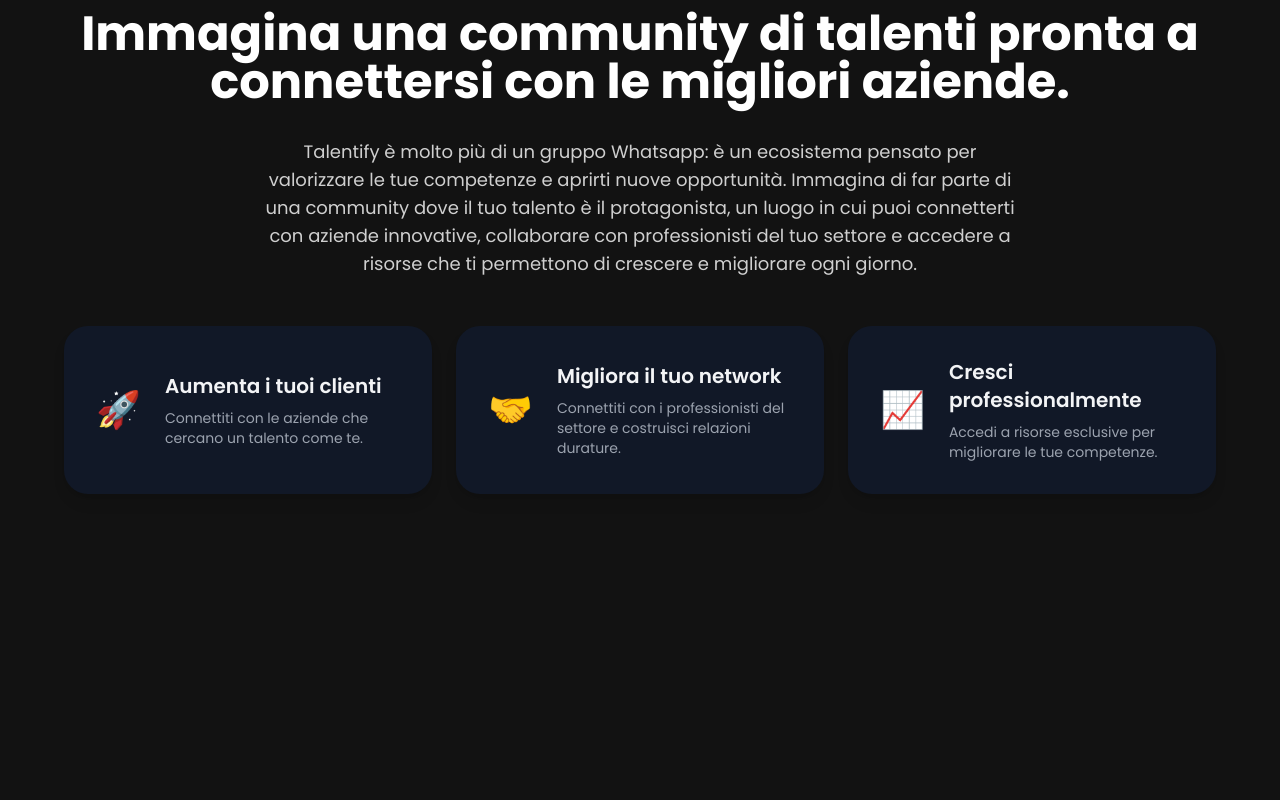
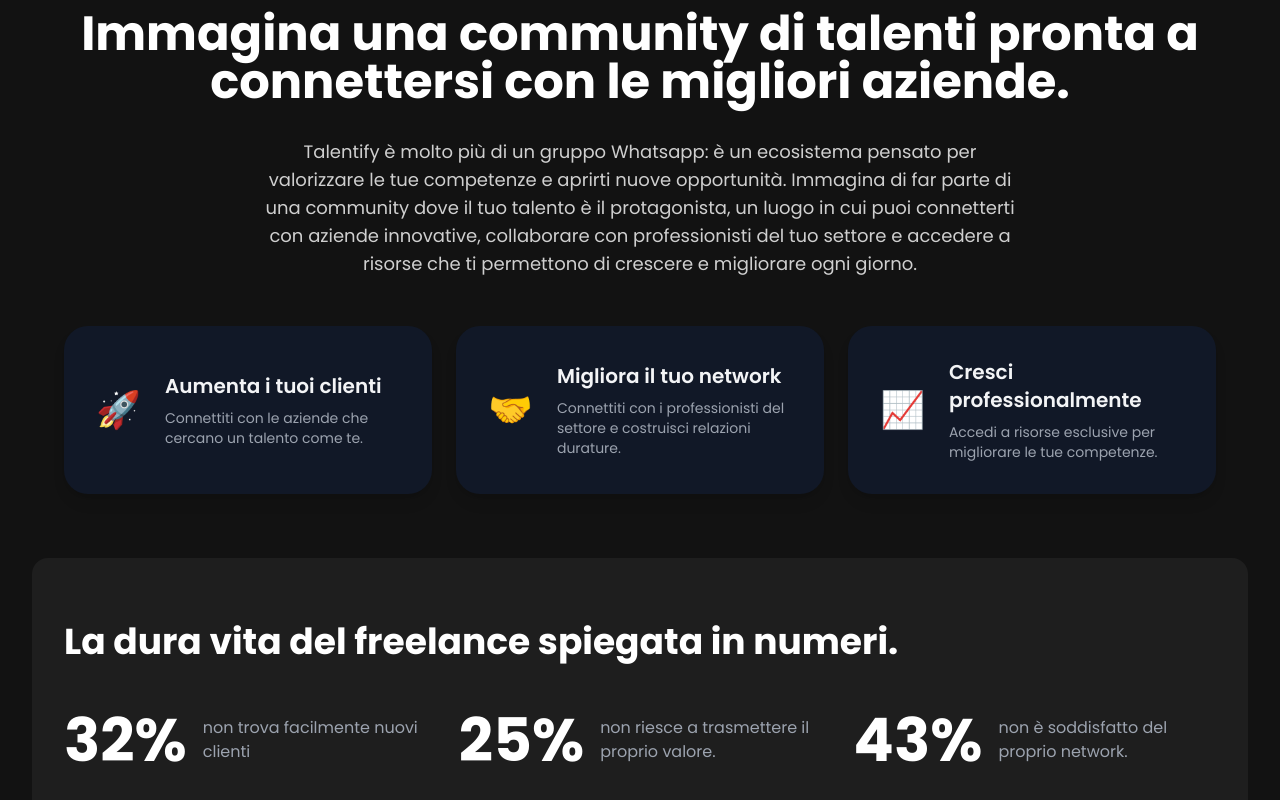
Before and after one commit to ricciviero/talentify-landing-page, a React (Vite) app: page / in a window 1280 px wide. Shown: the part 1750-2550 px from the top of the page. Before the commit the page ends 2340 px from the top, so only its background shows below. Built offline with nearby package versions, Linux system fonts and the light colour scheme.

Commit message:
stats section done

```diff
--- /dev/null
+++ b/src/components/DataSection.jsx
@@ -0,0 +1,38 @@
+export const DataSection = () => {
+    return (
+        <section className="bg-low-dark text-white py-16 px-4 rounded-2xl">
+            <div className="max-w-6xl mx-auto">
+                <p className="text-3xl md:text-4xl font-bold leading-snug mb-12">
+                    La dura vita del freelance spiegata in numeri.
+                </p>
+
+                {/* Statistiche */}
+                <div className="grid grid-cols-1 md:grid-cols-3 gap-8">
+                    {/* Stat 1 */}
+                    <div className="flex items-center">
+                        <span className="text-6xl font-bold mr-4">32%</span>
+                        <p className="text-gray-400">
+                            non trova facilmente nuovi clienti
+                        </p>
+                    </div>
+
+                    {/* Stat 2 */}
+                    <div className="flex items-center">
+                        <span className="text-6xl font-bold mr-4">25%</span>
+                        <p className="text-gray-400">
+                            non riesce a trasmettere il proprio valore.
+                        </p>
+                    </div>
+
+                    {/* Stat 3 */}
+                    <div className="flex items-center">
+                        <span className="text-6xl font-bold mr-4">43%</span>
+                        <p className="text-gray-400">
+                            non è soddisfatto del proprio network.
+                        </p>
+                    </div>
+                </div>
+            </div>
+        </section>
+    );
+};
--- a/src/pages/Home.jsx
+++ b/src/pages/Home.jsx
@@ -1,11 +1,13 @@
 import { Hero } from "../components/Hero";
 import { CardSection } from "../components/CardSection";
+import { DataSection } from "../components/DataSection";
 
 export const Home = () => {
     return (
         <>
             <Hero />
             <CardSection />
+            <DataSection />
         </>
 
     );
```
